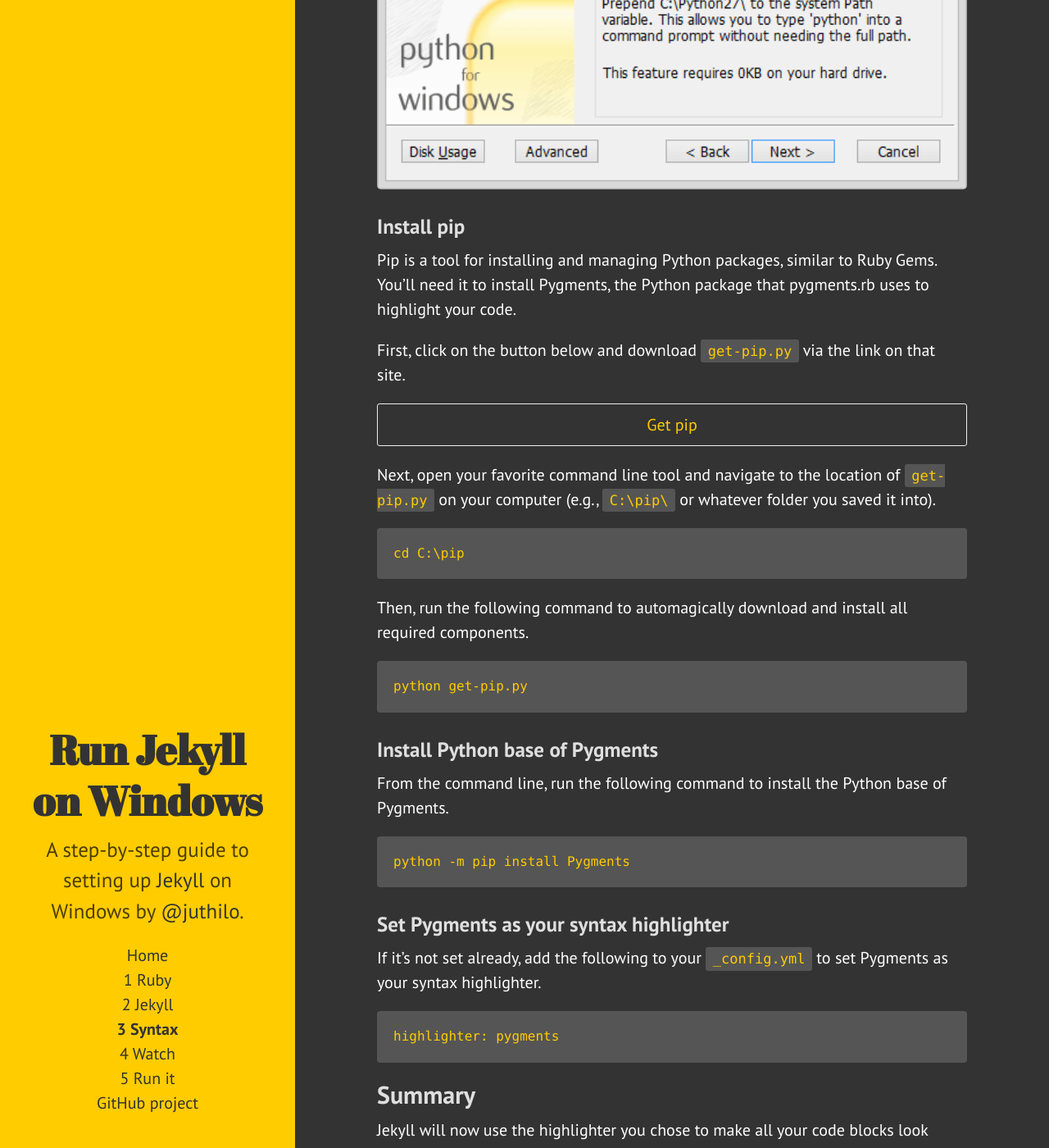
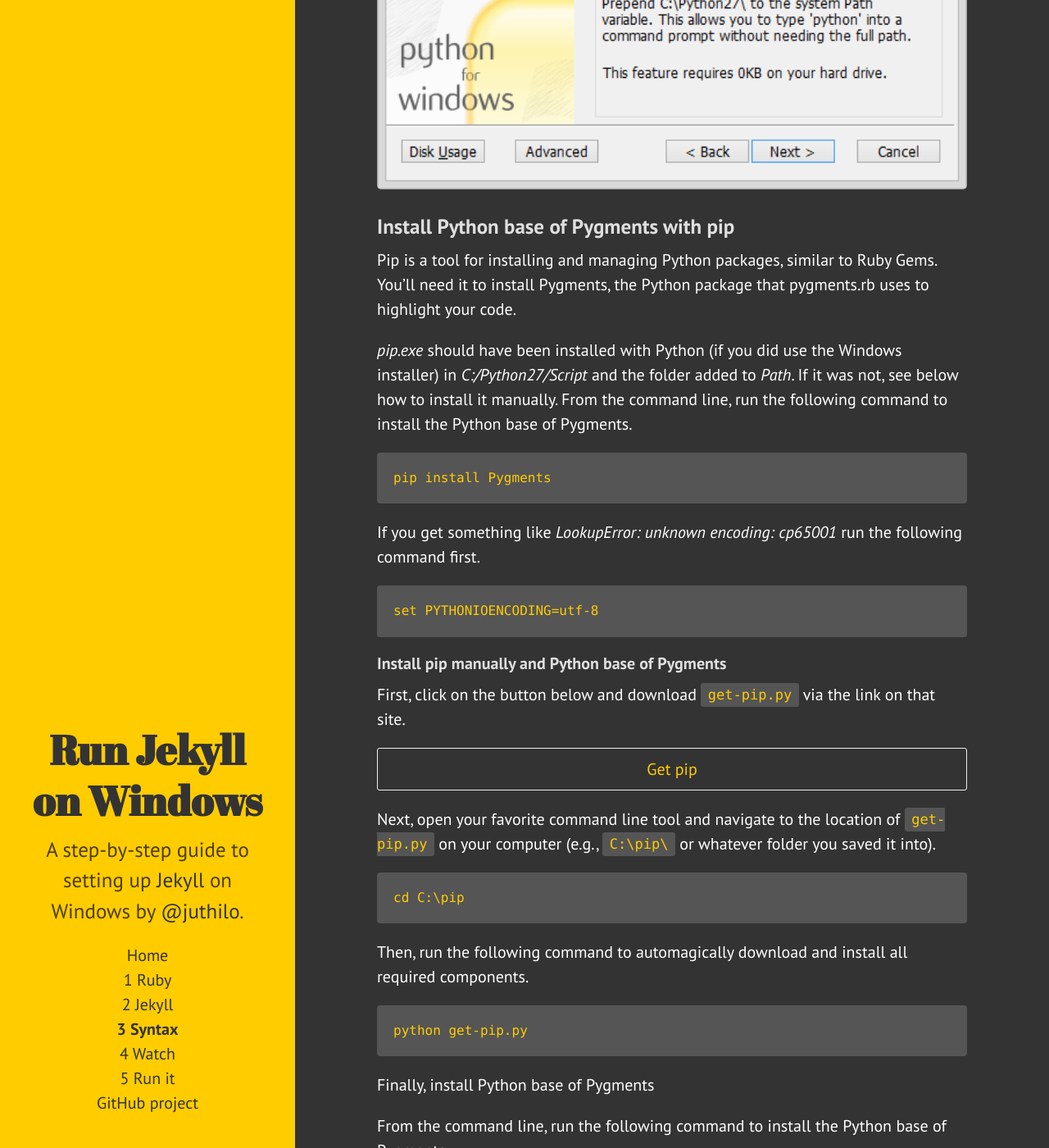
Before and after one commit to juthilo/run-jekyll-on-windows, a Jekyll site: the page built from 3-syntax-highlighting.md, in a window 1280 px wide and 1400 px high, scrolled down 1981 px. Shown: the whole window at 82% size. Built offline with Jekyll 4.4.1, drawn with Linux system fonts in a browser that asks for light colours.

Commit message:
Update 3-syntax-highlighting.md
pip is installed with Windows Python installer, so the manual install does not seem to be required.
On Japanese Windows, you need to set PYTHONIOENCODING to utf-8.

```diff
--- a/3-syntax-highlighting.md
+++ b/3-syntax-highlighting.md
@@ -50,9 +50,24 @@
 
 <img alt="Screenshot from the Python installation" src="../public/img/python-path.png" class="img-nice">
 
-### Install pip
+### Install Python base of Pygments with pip
 
 Pip is a tool for installing and managing Python packages, similar to Ruby Gems. You'll need it to install Pygments, the Python package that pygments.rb uses to highlight your code.
+
+*pip.exe* should have been installed with Python (if you did use the Windows installer) in *C:/Python27/Script* and the folder added to *Path*. If it was not, see below how to install it manually.
+From the command line, run the following command to install the Python base of Pygments.
+
+~~~
+pip install Pygments
+~~~
+
+If you get something like *LookupError: unknown encoding: cp65001* run the following command first.
+
+~~~
+set PYTHONIOENCODING=utf-8
+~~~
+
+#### Install pip manually and Python base of Pygments
 
 First, click on the button below and download `get-pip.py` via the link on that site.
 
@@ -70,7 +85,7 @@
 python get-pip.py
 ~~~
 
-### Install Python base of Pygments
+Finally, install Python base of Pygments
 
 From the command line, run the following command to install the Python base of Pygments.
 
```
